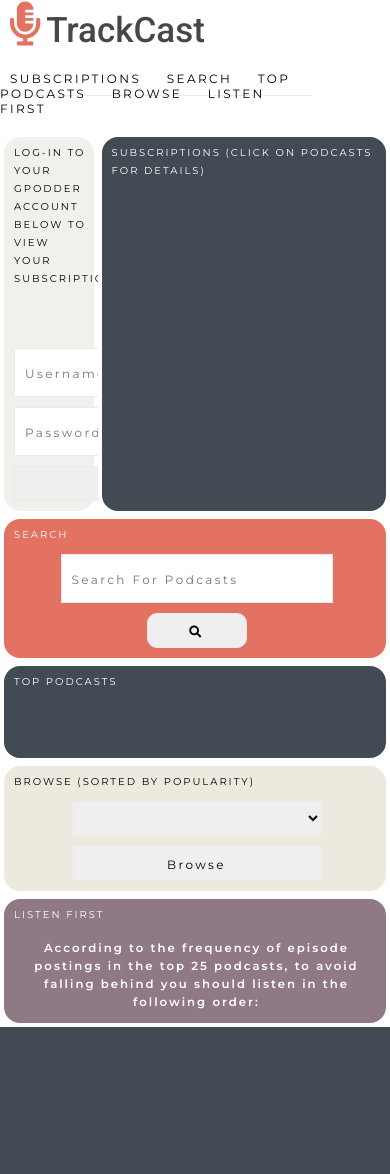
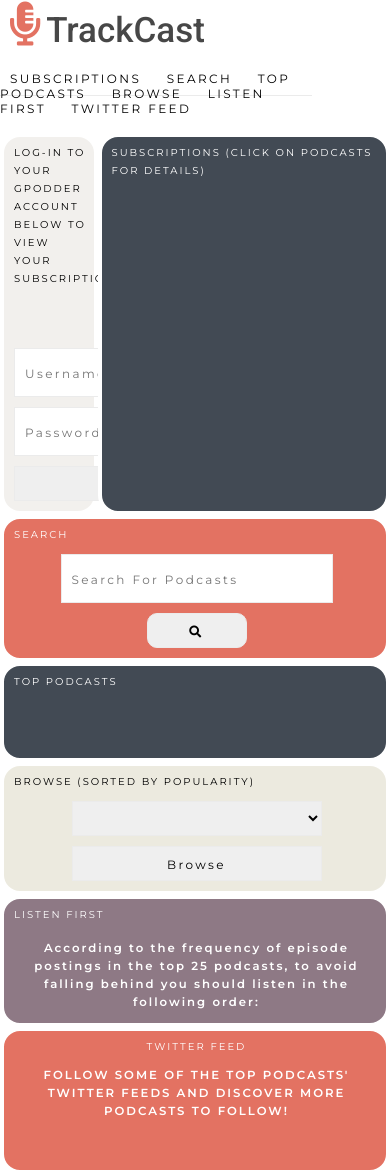
Before and after one commit to katherinemarsh/TrackCast, a Python web app: template templates/index.html in a window 390 px wide. Shown: the part 18-1192 px from the top of the page. Before the commit the page ends 1045 px from the top, so only its background shows below. Run offline with Jinja, Linux system fonts and the light colour scheme; the template is opened without the code that fills it, so the values that code supplies are empty; some libraries are stand-ins or nearby versions.

Commit message:
integrated twitter feed

```diff
--- a/static/css/main.css
+++ b/static/css/main.css
@@ -199,12 +199,25 @@ button {
 }
 
 #lF-list {
-    overflow: scroll;
-    max-height: 250px;
-    display:inline-block;
-    padding: 5px;
-    text-align: left;
-    margin-bottom: 20px;
+  overflow-y: scroll;
+  overflow-x: hidden;
+  max-height: 250px;
+  display:inline-block;
+  padding: 5px;
+  text-align: left;
+  margin-bottom: 20px;
+}
+
+#twitter-feed-section {
+  width: 100%;
+  background-color: #e37262;
+  text-align: center;
+  padding-bottom: 30px;
+}
+
+#twitter-feed-section h3{
+  margin-top: 10px;
+  margin-bottom: 20px;
 }
 
 /* The following modal code was obtained by w3schools tutorial at https://www.w3schools.com/howto/tryit.asp?filename=tryhow_css_modal */
@@ -247,25 +260,3 @@ button {
     text-decoration: none;
     cursor: pointer;
 }
-
-/* Responsive styling */
-@media screen (max-width: 400px) {
-  .grid-container {
-    grid-template-columns: 1fr;
-  }
-}
-
-@media screen (max-width: 800px) {
-  #log-in {
-    width: 100%;
-  }
-  #subscription-section {
-    width: 100%;
-  }
-  .grid-container {
-    grid-template-columns: 1fr 1fr;
-  }
-  nav li {
-    display: none;
-  }
-}
--- a/templates/index.html
+++ b/templates/index.html
@@ -11,7 +11,7 @@
   <link href="https://fonts.googleapis.com/css?family=Montserrat:400,600|Open+Sans:300,400,600,300italic,600italic,700" rel="stylesheet" type="text/css" media="all">
 
 
-  <link rel="stylesheet" type="text/css" href="{{ url_for('static', filename='css/main.css') }}">
+  <link rel="stylesheet" type="text/css" href="static/css/main.css">
   <link rel="stylesheet" href="https://use.fontawesome.com/releases/v5.0.13/css/all.css" integrity="sha384-DNOHZ68U8hZfKXOrtjWvjxusGo9WQnrNx2sqG0tfsghAvtVlRW3tvkXWZh58N9jp" crossorigin="anonymous">
 
 </head>
@@ -37,6 +37,8 @@
           <li><a href="#top-section">Top Podcasts</a></li>
           <li><a href="#browse-section">Browse</a></li>
           <li><a href="#listen-first-section">Listen First</a></li>
+          <li><a href="#twitter-feed-section">Twitter Feed</a></li>
+
         </ul>
       </nav>
 
@@ -211,6 +213,19 @@
         {% endif %}
       </div>
 
+      <!-- Begin Twitter Feed Section -->
+      <div id="twitter-feed-section" class="div-header-text">Twitter feed
+        <h3> Follow some of the top podcasts' twitter feeds and discover more podcasts to follow!</h3>
+        <div class="twitter">
+          <a class="twitter-timeline"
+            href="https://twitter.com/TrackcastTweets/lists/trackcasttwitter?ref_src=twsrc%5Etfw"
+            data-width="500"
+            data-height="400">
+          </a>
+        </div>
+        <script async src="https://platform.twitter.com/widgets.js" charset="utf-8"></script>
+      </div>
+
     </div>
 
     <!--  Javascript for displaying podcast modals -->
```
